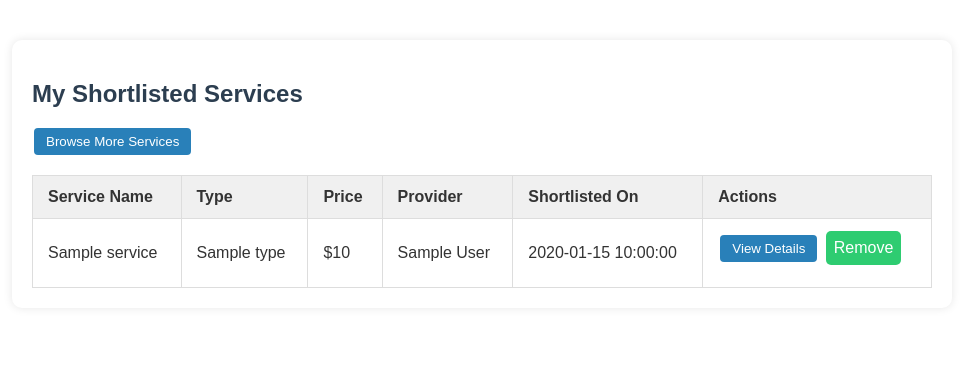
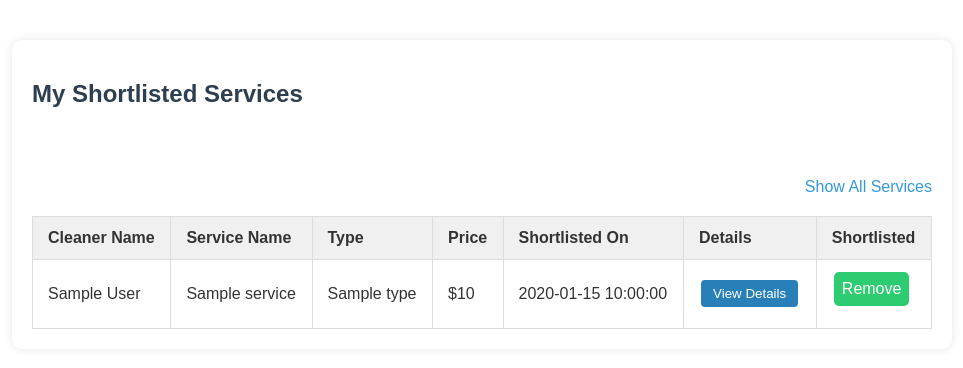
Before and after one commit to dchwo/ByteForce, a Flask app: template ByteForce-main/csit314/Templates/homeowner_shortlisted_services.html in a window 1280 px wide. Shown: the top 368 px of the page, without its empty margins (158-1121 px from the left). Run offline with Flask 3, Linux system fonts and the light colour scheme; the template is opened without the code that fills it: most values are stand-ins (such as "Sample title", 1, 10 or a date in 2020); parts of the project's set-up code (start-up, migrations or seed data) failed here and were passed over.

Commit message:
Update homeowner_shortlisted_services.html

```diff
--- a/ByteForce-main/csit314/Templates/homeowner_shortlisted_services.html
+++ b/ByteForce-main/csit314/Templates/homeowner_shortlisted_services.html
@@ -5,10 +5,21 @@
 {% block header %}My Shortlisted Services{% endblock %}
 
 {% block content %}
+    <!--
     <div class="action-buttons">
         <a href="{{ url_for('searchListingPage.searchListing') }}">
             <button type="button">Browse More Services</button>
         </a>
+    </div>
+    -->
+    <p>&nbsp;</p>
+    <div style="display: flex; justify-content: space-between; align-items: center;">
+        <div>
+            &nbsp;
+        </div>
+        <div>
+            <a href="{{ url_for('searchListingPage.searchListing') }}">Show All Services</a>
+        </div>
     </div>
 
     {% if services|length == 0 %}
@@ -17,27 +28,31 @@
         <table>
             <thead>
                 <tr>
+                    <th>Cleaner Name</th>
                     <th>Service Name</th>
                     <th>Type</th>
                     <th>Price</th>
-                    <th>Provider</th>
                     <th>Shortlisted On</th>
-                    <th>Actions</th>
+                    <th>Details</th>
+                    <th>Shortlisted</th>
                 </tr>
             </thead>
             <tbody>
                 {% for service in services %}
                 <tr>
+                    <td>{{ service.first_name }} {{ service.last_name }}</td>
                     <td>{{ service.service_name }}</td>
                     <td>{{ service.type }}</td>
                     <td>${{ service.price }}</td>
-                    <td>{{ service.first_name }} {{ service.last_name }}</td>
                     <td>{{ service.shortlisted_date }}</td>
                     <td>
                         <a href="{{ url_for('viewListingPage.viewListing', id=service.id) }}">
                             <button type="button">View Details</button>
                         </a>
-                        <form action="{{ url_for('toggleShortlistPage.toggleShortlist', listing_id=service.id) }}" method="POST" style="display: inline;">
+                    </td>
+                    <td>
+                        <form action="{{ url_for('toggleShortlistPage.toggleShortlist', listing_id=service.id, fromShortlistPage=1) }}" method="POST" style="display: inline;">
+                            <input type="hidden" name="shortlisted" value="1">
                             <button type="submit">Remove</button>
                         </form>
                     </td>
```
